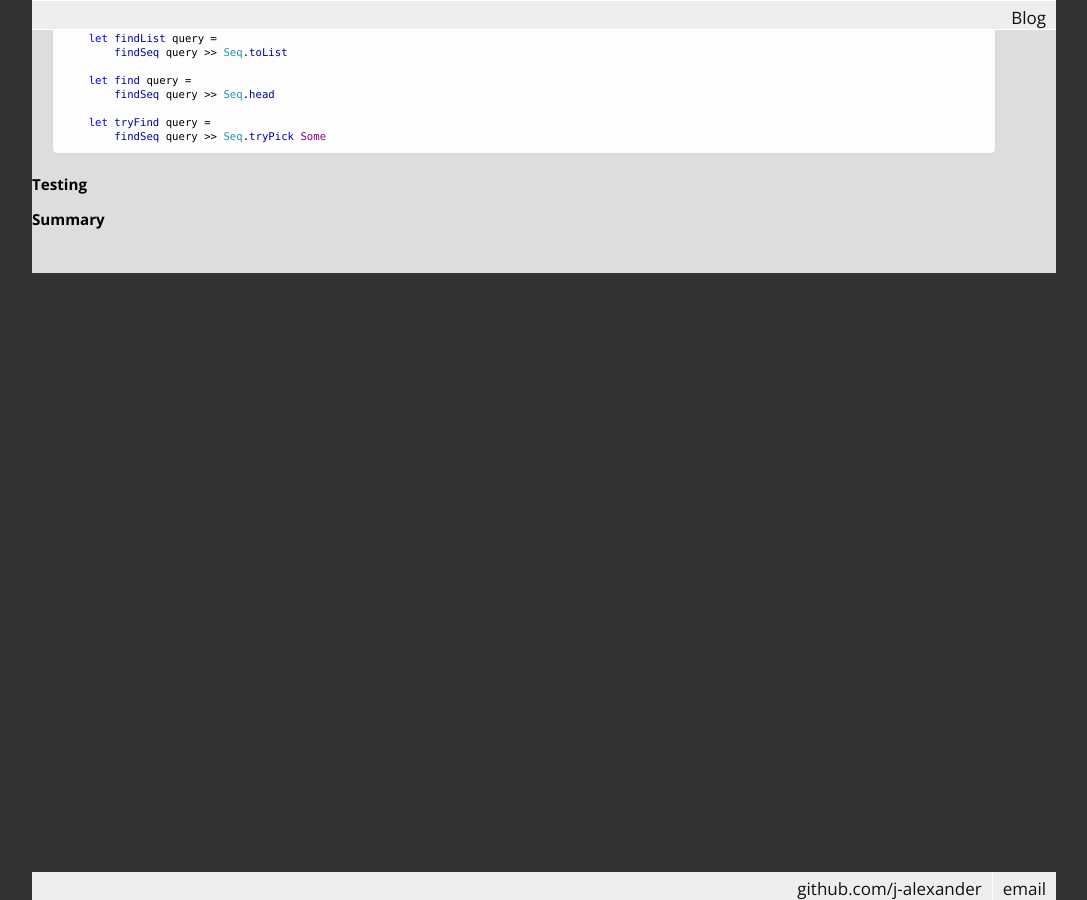
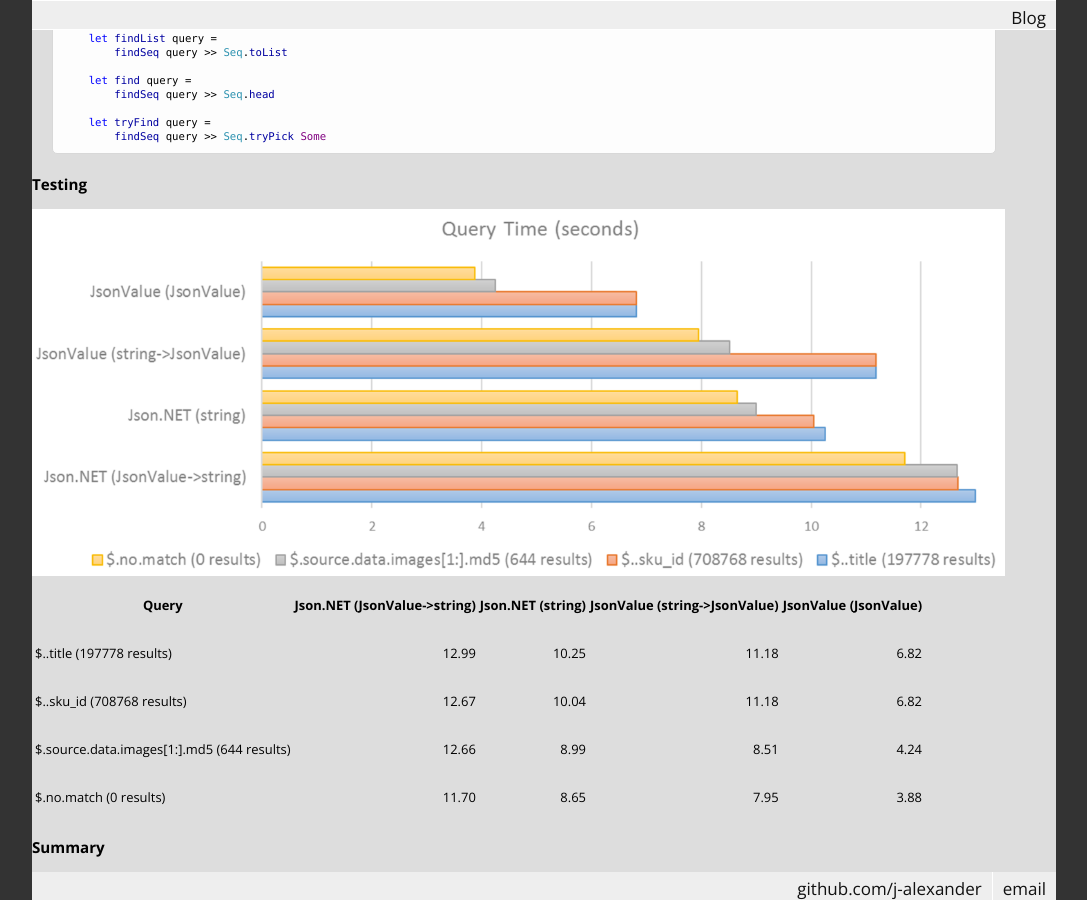
Before and after one commit to j-alexander/j-alexander.github.io, a Jekyll site: the page built from _posts/2016-12-15-jsonpath-queries-using-fsharpdata.html, in a window 1280 px wide and 900 px high, scrolled down 6029 px. Shown: the whole window, without its empty margins (96-1183 px from the left). Built offline with Jekyll 4.4.1, drawn with Linux system fonts in a browser that asks for light colours; some web fonts are replaced.

Commit message:
benchmark image and generate tables

```diff
--- a/_posts/2016-12-15-jsonpath-queries-using-fsharpdata.html
+++ b/_posts/2016-12-15-jsonpath-queries-using-fsharpdata.html
@@ -350,6 +350,49 @@ search, or optionally obtain the first match case:</p>
         <span onmouseout="hideTip(event, 'fs70', 335)" onmouseover="showTip(event, 'fs70', 335)" class="f">findSeq</span> <span onmouseout="hideTip(event, 'fs109', 336)" onmouseover="showTip(event, 'fs109', 336)" class="i">query</span> <span class="o">&gt;</span><span class="o">&gt;</span> <span onmouseout="hideTip(event, 'fs80', 337)" onmouseover="showTip(event, 'fs80', 337)" class="t">Seq</span><span class="o">.</span><span onmouseout="hideTip(event, 'fs114', 338)" onmouseover="showTip(event, 'fs114', 338)" class="f">tryPick</span> <span onmouseout="hideTip(event, 'fs13', 339)" onmouseover="showTip(event, 'fs13', 339)" class="p">Some</span>
 </code></pre>
 <h3>Testing</h3>
+<img src="benchmarks.png" class="post-slide" alt="Comparison w/Newtonsoft.Json"/>
+<table>
+<thead>
+<tr class="header">
+<th><p>Query</p></th>
+<th align="right"><p>Json.NET (JsonValue-&gt;string)</p></th>
+<th align="right"><p>Json.NET (string)</p></th>
+<th align="right"><p>JsonValue (string-&gt;JsonValue)</p></th>
+<th align="right"><p>JsonValue (JsonValue)</p></th>
+</tr>
+</thead>
+<tbody>
+<tr class="odd">
+<td><p>$..title (197778 results)</p></td>
+<td align="right"><p>12.99</p></td>
+<td align="right"><p>10.25</p></td>
+<td align="right"><p>11.18</p></td>
+<td align="right"><p>6.82</p></td>
+</tr>
+<tr class="even">
+<td><p>$..sku_id (708768 results)</p></td>
+<td align="right"><p>12.67</p></td>
+<td align="right"><p>10.04</p></td>
+<td align="right"><p>11.18</p></td>
+<td align="right"><p>6.82</p></td>
+</tr>
+<tr class="odd">
+<td><p>$.source.data.images[1:].md5 (644 results)</p></td>
+<td align="right"><p>12.66</p></td>
+<td align="right"><p>8.99</p></td>
+<td align="right"><p>8.51</p></td>
+<td align="right"><p>4.24</p></td>
+</tr>
+<tr class="even">
+<td><p>$.no.match (0 results)</p></td>
+<td align="right"><p>11.70</p></td>
+<td align="right"><p>8.65</p></td>
+<td align="right"><p>7.95</p></td>
+<td align="right"><p>3.88</p></td>
+</tr>
+</tbody>
+</table>
+
 <h3>Summary</h3>
 
 <div class="tip" id="fs1">namespace System</div>
```
Also changed, not shown: entry/2016/12/15/benchmarks.png (added), 1 other file.
